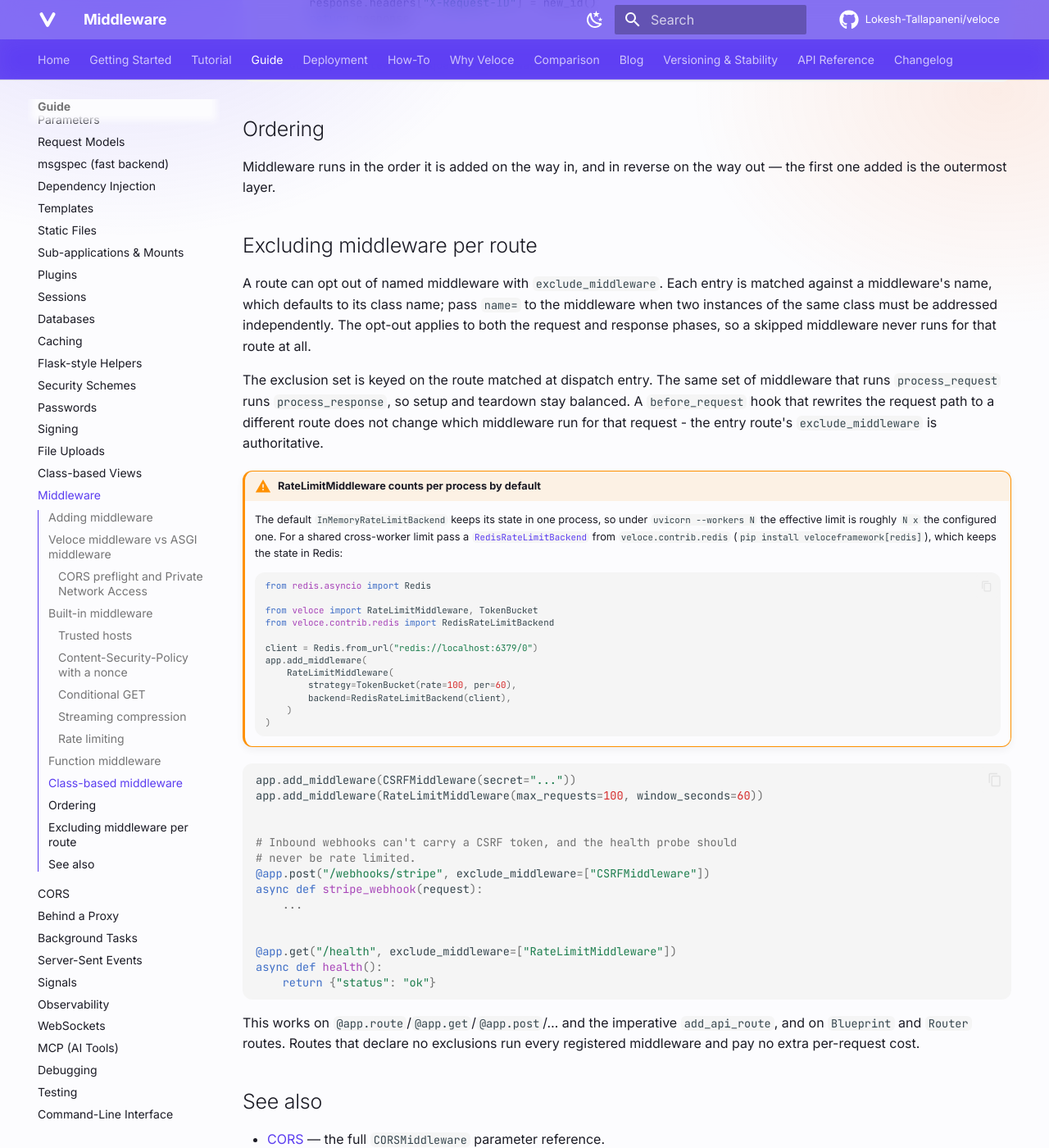
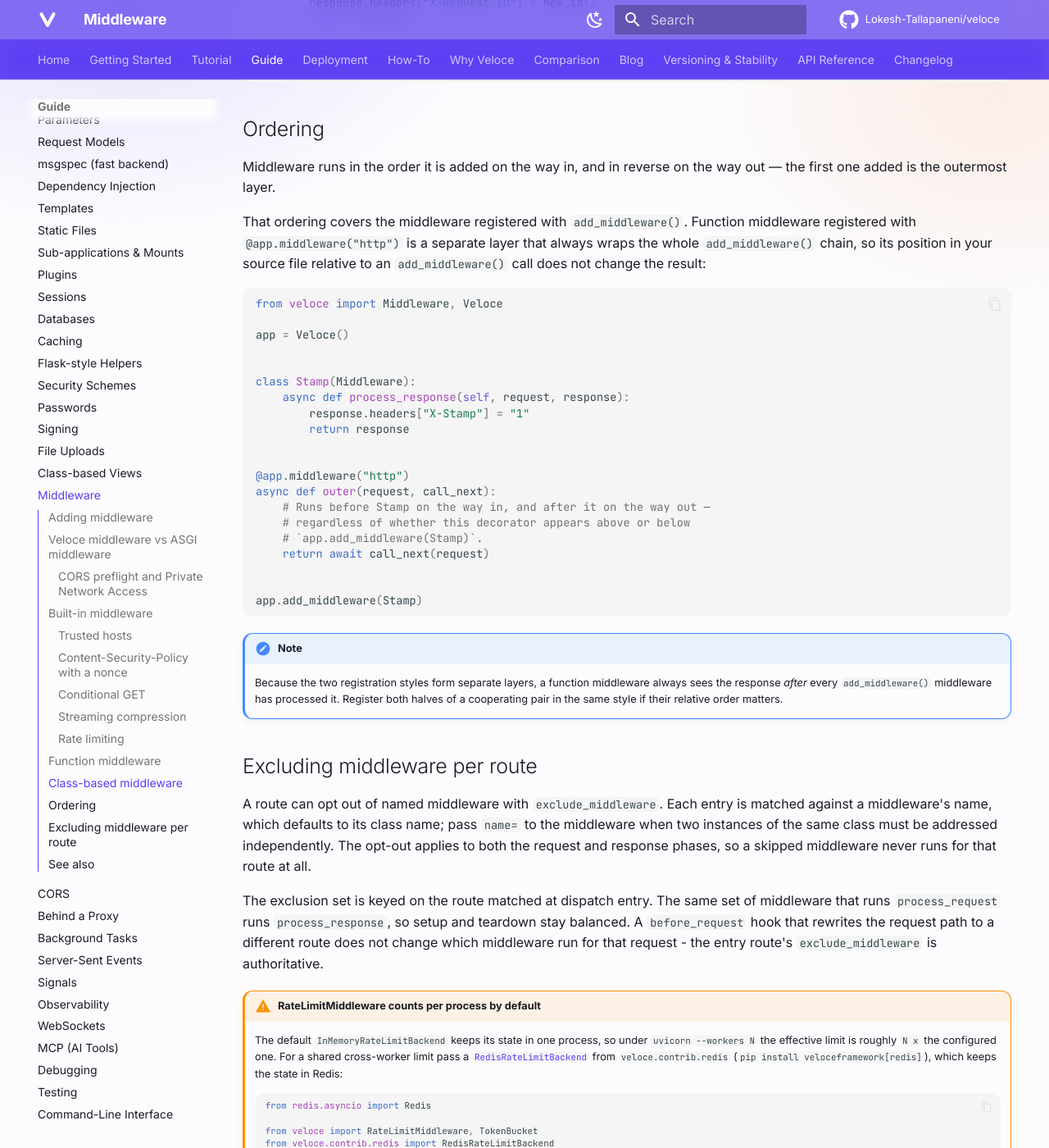
Before and after one commit to Lokesh-Tallapaneni/veloce, an MkDocs documentation site: the page built from docs/guide/middleware.md, in a window 1280 px wide and 1400 px high, scrolled down 6733 px. Shown: the whole window at 82% size. Built offline with MkDocs 1.6.1 and Material for MkDocs 9.7.7, drawn with Linux system fonts in a browser that asks for light colours; comment, search, counter and statistics services are not loaded.

Commit message:
document that function middleware wraps the add_middleware chain as its own layer

````diff
--- a/docs/guide/middleware.md
+++ b/docs/guide/middleware.md
@@ -339,6 +339,41 @@
 Middleware runs in the order it is added on the way in, and in reverse
 on the way out — the first one added is the outermost layer.
 
+That ordering covers the middleware registered with `add_middleware()`.
+Function middleware registered with `@app.middleware("http")` is a separate
+layer that always wraps the whole `add_middleware()` chain, so its position in
+your source file relative to an `add_middleware()` call does not change the
+result:
+
+```python
+from veloce import Middleware, Veloce
+
+app = Veloce()
+
+
+class Stamp(Middleware):
+    async def process_response(self, request, response):
+        response.headers["X-Stamp"] = "1"
+        return response
+
+
+@app.middleware("http")
+async def outer(request, call_next):
+    # Runs before Stamp on the way in, and after it on the way out —
+    # regardless of whether this decorator appears above or below
+    # `app.add_middleware(Stamp)`.
+    return await call_next(request)
+
+
+app.add_middleware(Stamp)
+```
+
+!!! note
+    Because the two registration styles form separate layers, a function
+    middleware always sees the response *after* every `add_middleware()`
+    middleware has processed it. Register both halves of a cooperating pair in
+    the same style if their relative order matters.
+
 ## Excluding middleware per route
 
 A route can opt out of named middleware with `exclude_middleware`. Each entry
````
